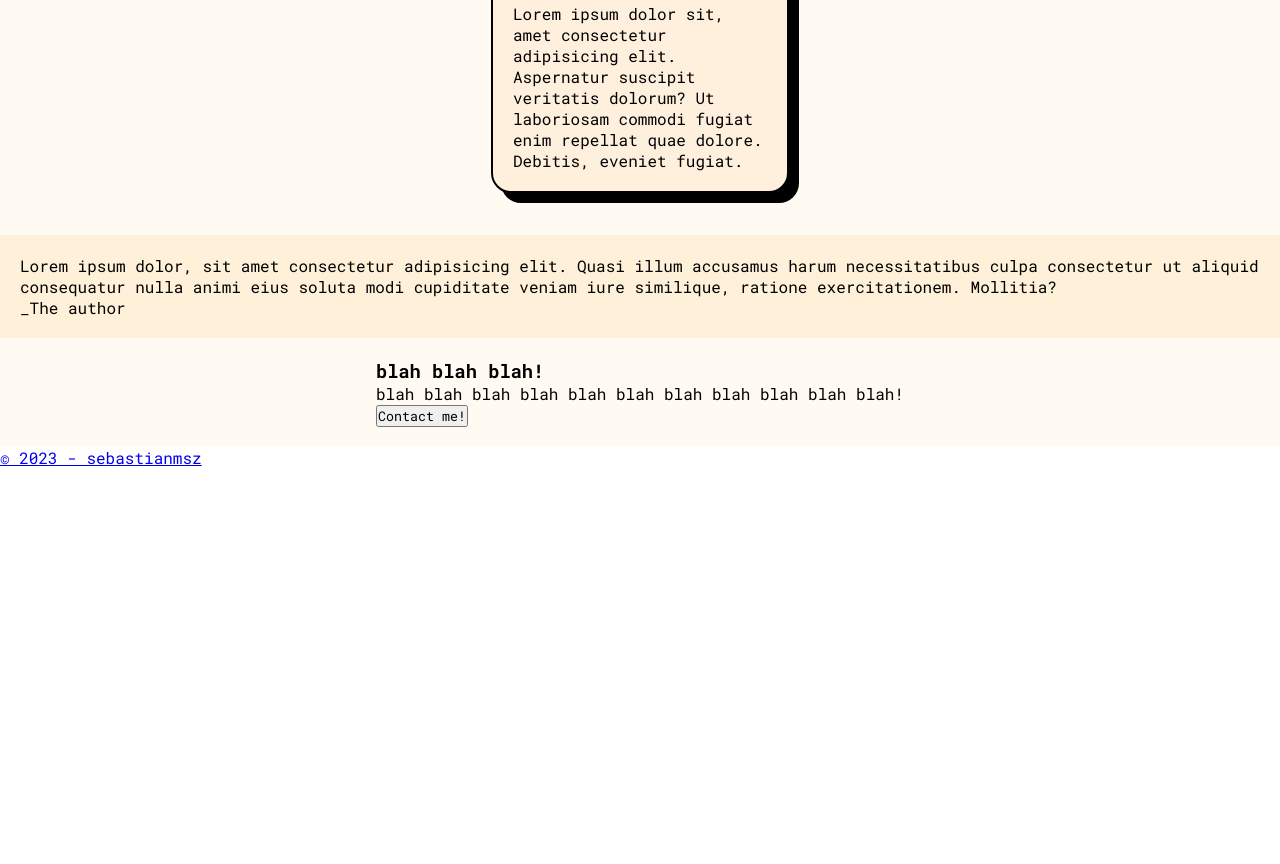
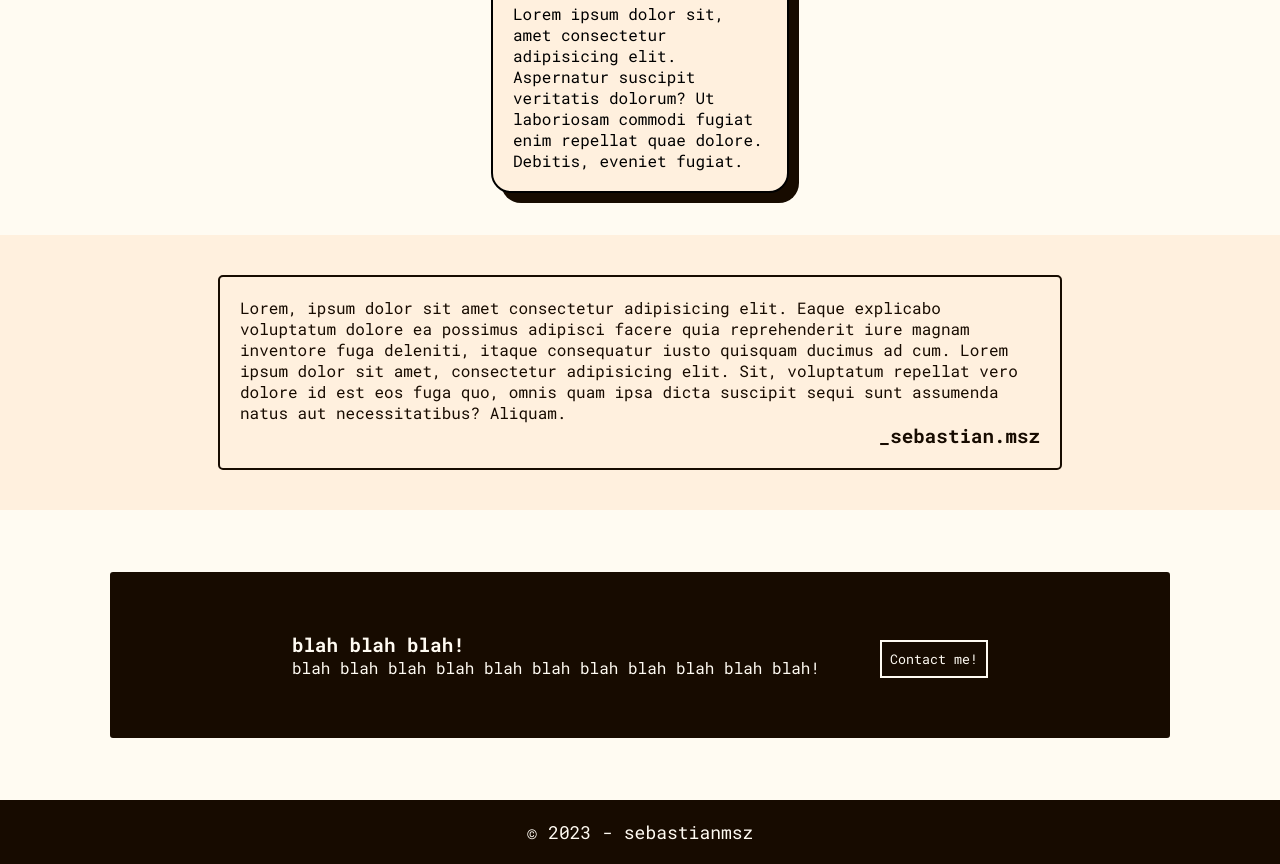
Before and after one commit to sebastianmsz/coffebara, a plain HTML site: page index.html in a window 1280 px wide. Shown: the part 1476-2340 px from the top of the page. Before the commit the page ends 1944 px from the top, so only its background shows below. Drawn offline with Linux system fonts and the light colour scheme.

Commit message:
Style quote, contact section and footer
Style quote, contact sections from the home-page and footer; Normalize color palette in the page.

```diff
--- a/index.html
+++ b/index.html
@@ -57,15 +57,17 @@
         <section class="quote section">
             <div class="quote-container">
                 <p class="quote-p">
-                    Lorem ipsum dolor, sit amet consectetur adipisicing elit. Quasi illum accusamus harum necessitatibus culpa consectetur ut aliquid consequatur nulla animi eius soluta modi cupiditate veniam iure similique, ratione exercitationem. Mollitia?
+                    Lorem, ipsum dolor sit amet consectetur adipisicing elit. Eaque explicabo voluptatum dolore ea possimus adipisci facere quia reprehenderit iure magnam inventore fuga deleniti, itaque consequatur iusto quisquam ducimus ad cum. Lorem ipsum dolor sit amet, consectetur adipisicing elit. Sit, voluptatum repellat vero dolore id est eos fuga quo, omnis quam ipsa dicta suscipit sequi sunt assumenda natus aut necessitatibus? Aliquam.
                 </p>
-                <p class="quote-author">_The author</p>
+                <h3>_sebastian.msz</h3>
             </div>
         </section>
         <section class="contact section pair">
             <div class="contact-container">
-                <h3>blah blah blah!</h3>
-                <p>blah blah blah blah blah blah blah blah blah blah blah!</p>
+                <div class="text">
+                    <h3>blah blah blah!</h3>
+                    <p>blah blah blah blah blah blah blah blah blah blah blah!</p>
+                </div>
                 <a href="https://github.com/sebastianmsz" target="_blank" rel="noopener noreferrer"><button>Contact me!</button></a>
             </div>
         </section>
--- a/style.css
+++ b/style.css
@@ -18,7 +18,7 @@ header,
 header {
     padding:5px 40px;
     border-bottom: 2px solid;
-    background-color: rgb(255, 251, 246);
+    background-color: rgb(255, 251, 242);
     flex-wrap: wrap;
 }
 
@@ -49,14 +49,14 @@ header .logo {
 }
 
 nav a:hover {
-    background-color: rgba(0, 0, 0, 0.247);
+    background-color: rgba(23, 11, 0, 0.425);
 }
 
 
 /* main*/
 
 .section {
-    background-color: rgb(255, 240, 217);
+    background-color: rgb(255, 240, 222);
     padding: 20px;
     display: flex;
     justify-content: center;
@@ -69,14 +69,14 @@ nav a:hover {
 }
 
 .greeting-card {
-    background-color: rgba(255, 252, 247, 0.66);
+    background-color: rgba(255, 251, 242);
     padding: 20px;
     border-radius: 20px;
     display: flex;
     flex: 0 1 600px;
     flex-wrap: wrap;
     border: 2px solid;
-    box-shadow: 10px 10px;
+    box-shadow: 10px 10px rgb(23, 11, 0);
     font-size: 18px;
     margin: 20px 30px;
     align-items: center;
@@ -134,6 +134,77 @@ nav a:hover {
     flex: 0;
     background-color: rgb(255, 240, 222);
     border-radius: 20px;
-    box-shadow: 10px 10px;
+    box-shadow: 10px 10px rgb(23, 11, 0);
     margin: 12px;
 }
+
+/*quote*/
+
+.quote-container {
+    flex-basis: 800px;
+    border: 2px solid;
+    border-radius: 5px;
+    padding: 20px;
+    display: flex;
+    flex-direction: column;
+    margin: 20px;
+    color: rgb(23, 11, 0);
+}
+
+.quote-container h3{
+    align-self: flex-end;
+    font-size: larger;
+}
+
+/*contact*/
+
+.contact-container {
+    flex-basis: 1000px;
+    border: 2px solid;
+    border-radius: 5px;
+    padding:50px 30px;
+    display: flex;
+    margin: 40px;
+    background-color: rgb(23, 11, 0);
+    color: rgb(255, 251, 242);
+    align-items: center;
+    justify-content:center;
+    flex-wrap: wrap;
+}
+
+.contact-container button {
+    color:rgb(255, 251, 242);
+    background-color: rgb(23, 11, 0);
+    border: 2px solid;
+    padding: 8px;
+    justify-self: flex-end;
+    margin: 10px;
+    margin-left: 50px;
+}
+
+.contact-container .text {
+    margin: 10px;
+}
+
+.contact-container h3{
+    font-size: larger;
+}
+
+.contact-container a{
+    align-self: end;
+}
+
+/*footer*/
+footer {
+    display: flex;
+    align-items: center;
+    justify-content: center;
+    padding: 20px;
+    background-color: rgb(23, 11, 0);
+    font-size: large;
+}
+
+footer a {
+    color:rgb(255, 251, 242);
+    text-decoration: none;
+}
```
